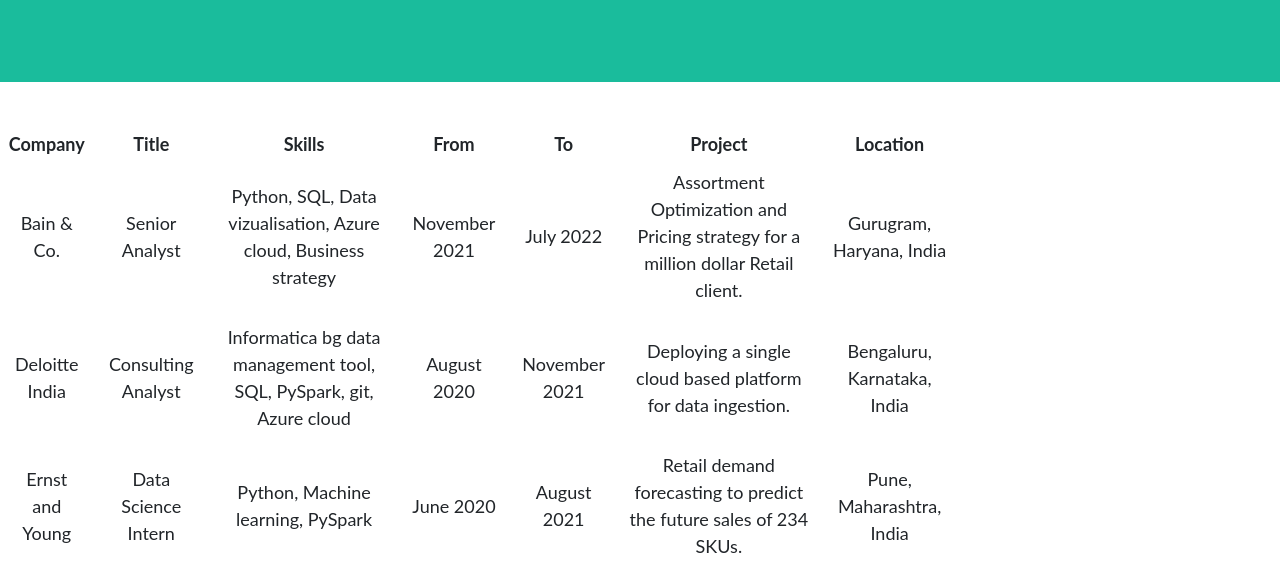
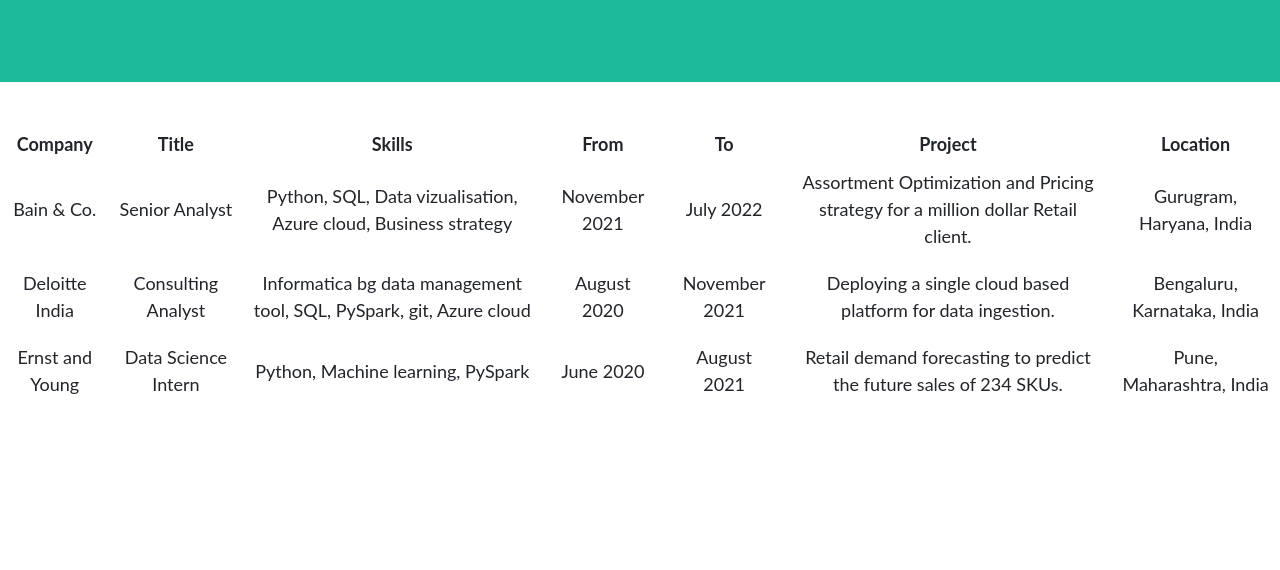
Before and after one commit to guptaanik41/guptaanik41.github.io, a plain HTML site: page list.html in a window 1280 px wide. Shown: the part 270-840 px from the top of the page. After the commit the page ends 800 px from the top, so only its background shows below. Drawn offline with Linux system fonts and the light colour scheme.

Commit message:
width update

```diff
--- a/list.html
+++ b/list.html
@@ -47,7 +47,7 @@
                 */
                 var jsonTable = document.createElement("table");
                 var tr = jsonTable.insertRow(-1);
-                jsonTable.style.width = "75%";
+                jsonTable.style.width = "100%";
                 let root;
                 for (let prop in data) {
                     root = prop;
```
